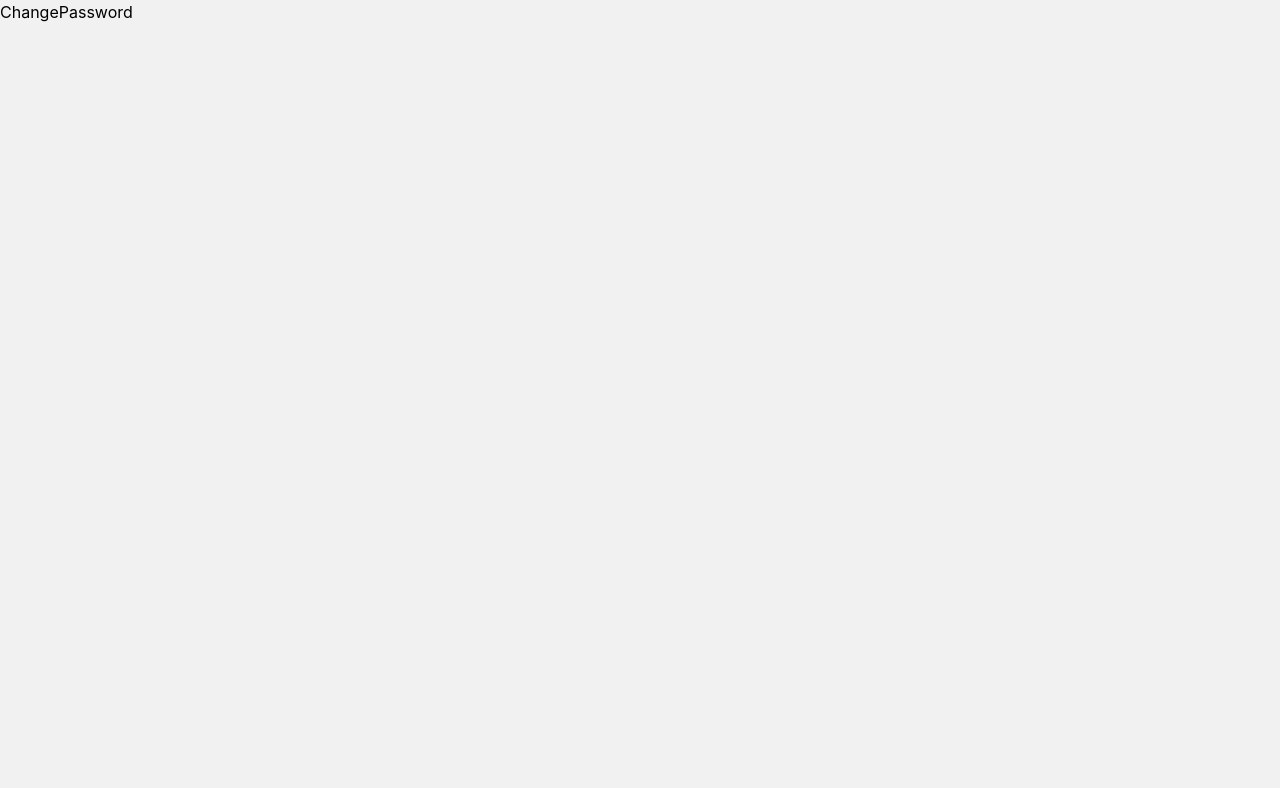
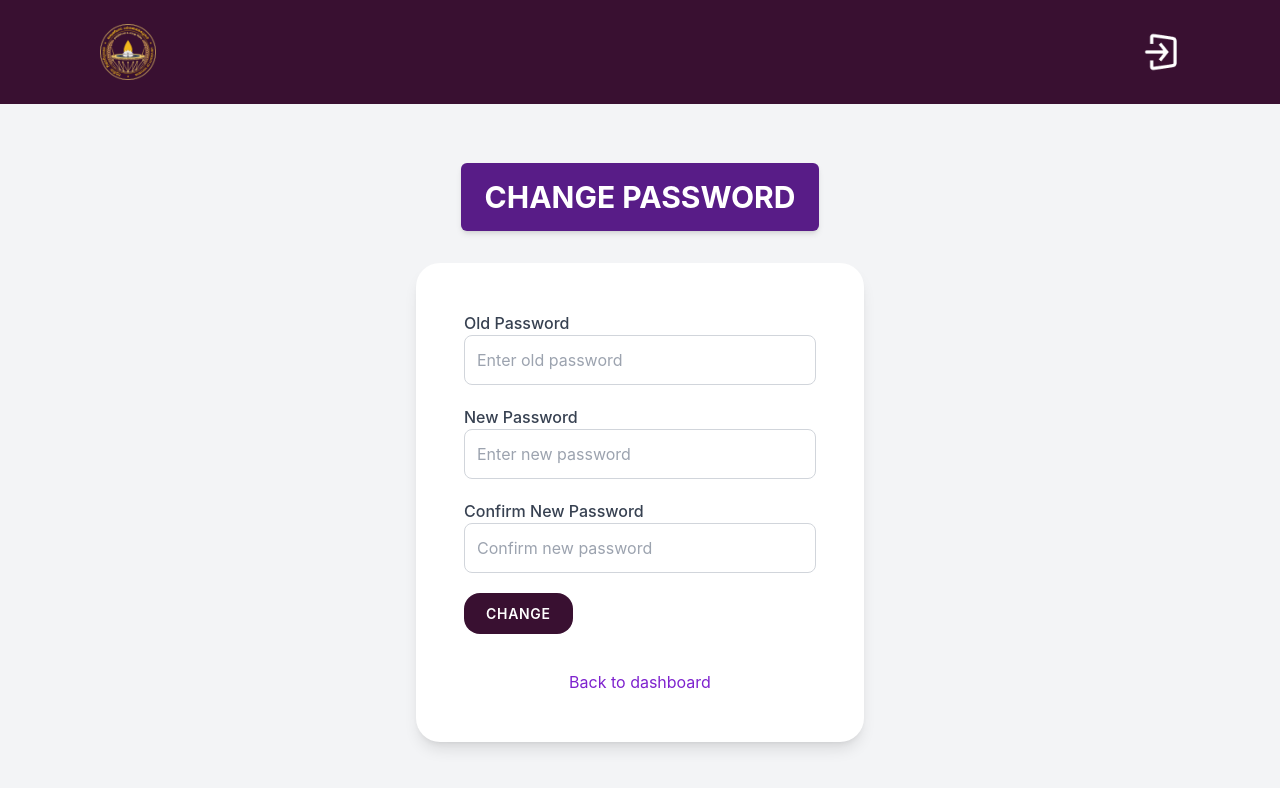
Before and after one commit to MohamadNazik/uov-student-registration-and-renewal-system, a React (Vite) app in the folder student-frontend/: page /change-password in a window 1280 px wide. Shown: the top 788 px of the page. Built offline with nearby package versions, Linux system fonts and the light colour scheme.

Commit message:
changepassword page header part desgined

```diff
--- a/student-frontend/src/pages/AlreadyStudent/ChangePassword.jsx
+++ b/student-frontend/src/pages/AlreadyStudent/ChangePassword.jsx
@@ -1,7 +1,73 @@
 import React from "react";
+import PrimaryButton from "../../components/PrimaryButton";
+import Header from "../../components/Header";
+import { Link } from "react-router-dom";
 
 function ChangePassword() {
-  return <div>ChangePassword</div>;
+  return (
+    <div className="h-screen flex flex-col bg-gray-100">
+
+      <Header />
+
+      <div className="flex flex-col justify-center items-center flex-grow">
+        <h1 className="text-2xl sm:text-3xl font-bold text-white bg-purple-900 py-4 px-6 rounded-md shadow-md mb-8">
+          CHANGE PASSWORD
+        </h1>
+
+
+        <div className="bg-white p-8 sm:p-12 rounded-3xl shadow-lg w-11/12 max-w-md flex flex-col gap-5">
+
+            <div className="flex flex-col">
+              <label htmlFor="oldPassword" className="text-gray-700 font-medium">
+                Old Password
+              </label>
+              <input
+                type="password"
+                id="oldPassword"
+                placeholder="Enter old password"
+                className="p-3 border border-gray-300 rounded-lg focus:outline-none focus:ring-2 focus:ring-purple-500"
+              />
+            </div>
+
+            {/* New Password */}
+            <div className="flex flex-col">
+              <label htmlFor="newPassword" className="text-gray-700 font-medium">
+                New Password
+              </label>
+              <input
+                type="password"
+                id="newPassword"
+                placeholder="Enter new password"
+                className="p-3 border border-gray-300 rounded-lg focus:outline-none focus:ring-2 focus:ring-purple-500"
+              />
+            </div>
+
+
+            <div className="flex flex-col">
+              <label htmlFor="confirmPassword" className="text-gray-700 font-medium">
+                Confirm New Password
+              </label>
+              <input
+                type="password"
+                id="confirmPassword"
+                placeholder="Confirm new password"
+                className="p-3 border border-gray-300 rounded-lg focus:outline-none focus:ring-2 focus:ring-purple-500"
+              />
+            </div>
+
+
+            <PrimaryButton text="CHANGE" />
+
+
+          <div className="mt-4 text-center">
+            <Link to="/dashboard" className="text-purple-700 hover:underline">
+              Back to dashboard
+            </Link>
+          </div>
+        </div>
+      </div>
+    </div>
+  );
 }
 
 export default ChangePassword;
```
